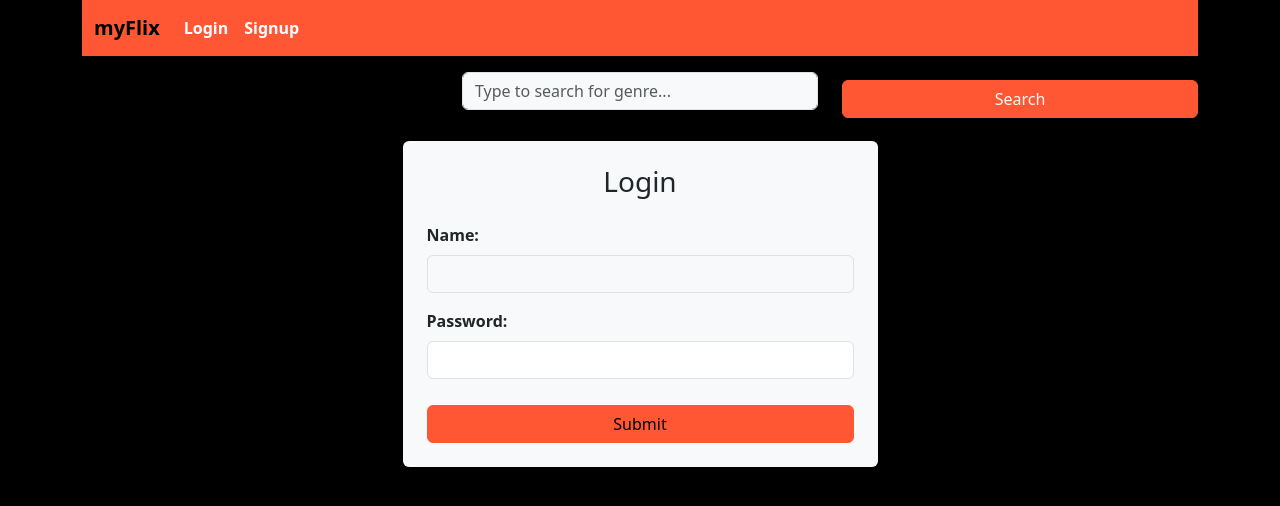
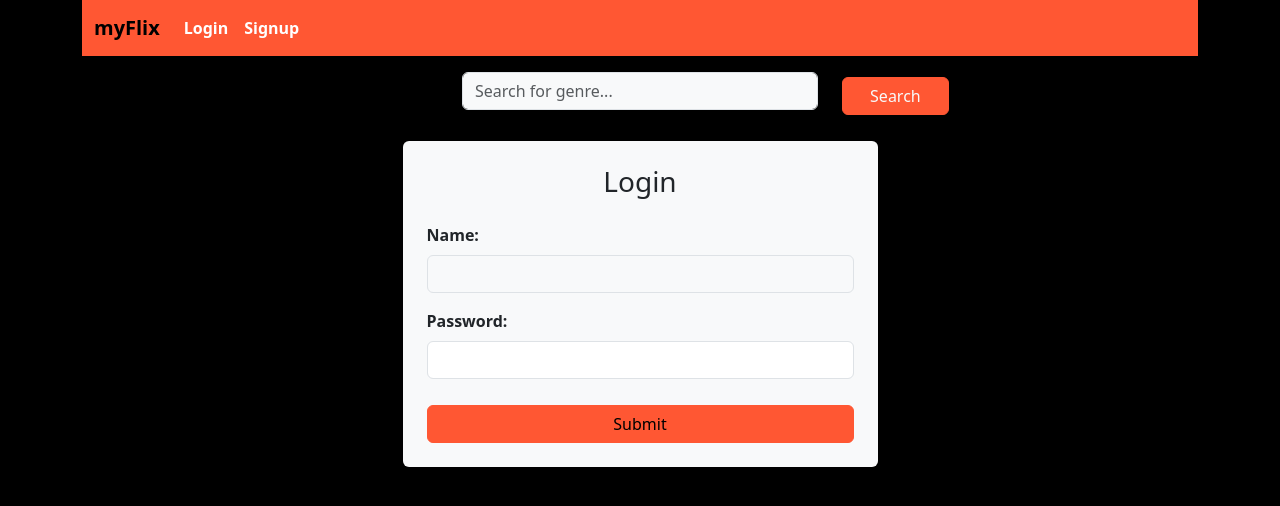
Before and after one commit to Sogolsa/myFlix-client, a React (Vite) app: page /login in a window 1280 px wide. Shown: the top 506 px of the page. Built offline with nearby package versions, Linux system fonts and the light colour scheme.

Commit message:
fixed search button styling issues

```diff
--- a/src/components/search-input/search-input.jsx
+++ b/src/components/search-input/search-input.jsx
@@ -2,6 +2,8 @@ import React, { useState } from 'react';
 import { Row, Col } from 'react-bootstrap';
 import { useNavigate } from 'react-router-dom';
 import { Button } from 'react-bootstrap';
+
+import './search-input.scss';
 
 // Creating a component for search input and search button
 function SearchInput({ onSearch }) {
@@ -20,13 +22,13 @@ function SearchInput({ onSearch }) {
           className='form-control bg-light text-dark'
           value={searchValue}
           onChange={(event) => setSearchValue(event.target.value)}
-          placeholder='Type to search for genre...'
+          placeholder='Search for genre...'
         ></input>
       </Col>
       <Col>
         <Button
-          className='mt-3 text-light'
-          variant='primary'
+          className='text-light search-btn'
+          // variant='search-btn'
           type='submit'
           onClick={handleButtonClick}
         >
--- /dev/null
+++ b/src/components/search-input/search-input.scss
@@ -0,0 +1,13 @@
+.search-btn {
+  width: 30%;
+  height: 100%;
+  margin-top: 0;
+  color: whitesmoke;
+  background-color: #ff5733;
+  font-weight: 600;
+  border: none;
+  border-radius: 4px;
+  display: flex;
+  align-items: center;
+  justify-content: center;
+}
```
Also changed, not shown: 4 other files (tests, documents, lock files or other folders).
